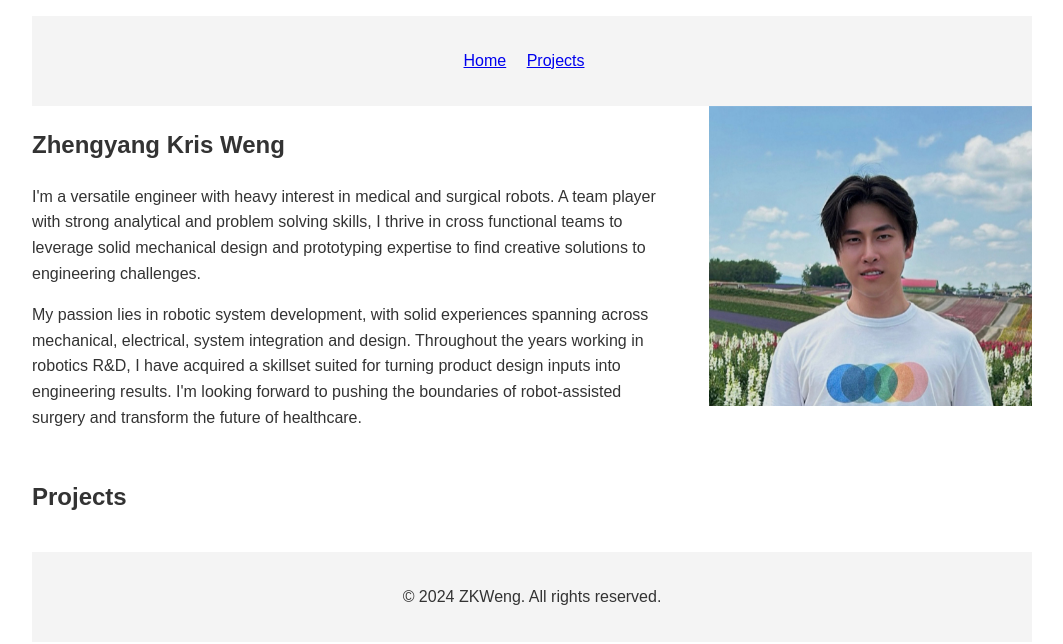
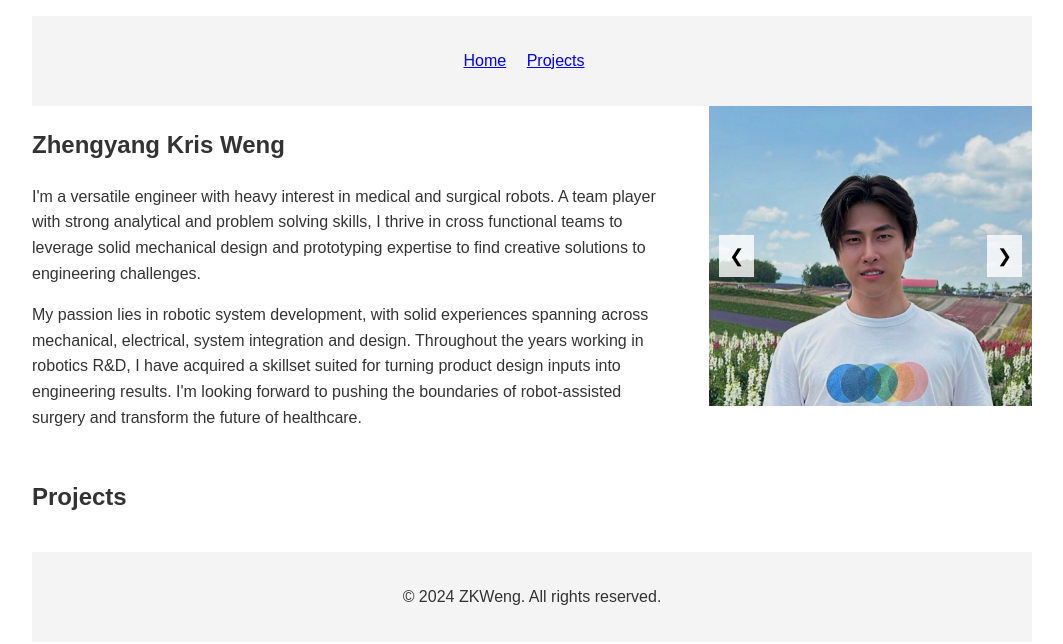
Before and after one commit to wengmister/wengmister.github.io, a Jekyll site: the page built from index.html, in a window 1280 px wide. Shown: the top 644 px of the page, without its empty margins (108-1171 px from the left). Built offline with Jekyll 4.4.1, drawn with Linux system fonts in a browser that asks for light colours.

Commit message:
image scrolling script added

```diff
--- a/_sass/main.scss
+++ b/_sass/main.scss
@@ -55,18 +55,30 @@
     transition: opacity 1s ease-in-out;
 }
 
-.carousel-image:first-child {
-    opacity: 1;
+.carousel-image.active {
+    opacity: 1; /* Show the active image */
 }
 
-@keyframes carousel {
-    0%, 25% { opacity: 1; }
-    33%, 100% { opacity: 0; }
+.carousel-button {
+    position: absolute;
+    top: 50%;
+    transform: translateY(-50%);
+    background-color: rgba(255, 255, 255, 0.8);
+    border: none;
+    cursor: pointer;
+    padding: 10px;
+    font-size: 18px;
+    z-index: 100; /* Ensure buttons are on top of images */
 }
 
-.carousel-container img {
-    animation: carousel 12s infinite;
+.carousel-button.prev {
+    left: 10px; /* Position left button */
 }
+
+.carousel-button.next {
+    right: 10px; /* Position right button */
+}
+
 
 .carousel-container img:nth-child(1) { animation-delay: 4s; }
 .carousel-container img:nth-child(2) { animation-delay: 8s; }
--- a/index.html
+++ b/index.html
@@ -9,14 +9,17 @@
         <p>My passion lies in robotic system development, with solid experiences spanning across mechanical, electrical, system integration and design. Throughout the years working in robotics R&D, I have acquired a skillset suited for turning product design inputs into engineering results. I'm looking forward to pushing the boundaries of robot-assisted surgery and transform the future of healthcare.</p>
     </div>
 
-    <div class="image-carousel">
+    <section class="image-carousel">
         <div class="carousel-container">
-            <img src="{{ 'assets/images/ZKW MSR.jpeg' | relative_url }}" alt="Zhengyang Kris Weng" class="carousel-image">
+            <img src="{{ 'assets/images/ZKW MSR.jpeg' | relative_url }}" alt="Zhengyang Kris Weng" class="carousel-image active">
             <img src="{{ 'assets/images/ZKW NEOCIS1.JPG' | relative_url }}" alt="While working at Neocis" class="carousel-image">
             <img src="{{ 'assets/images/ZKW JNJ.jpg' | relative_url }}" alt="While working at Auris Health/JnJ" class="carousel-image">
             <img src="{{ 'assets/images/ZKW HB.JPG' | relative_url }}" alt="While working at Harmonic Bionics" class="carousel-image">
+            <button class="carousel-button prev" onclick="changeImage(-1)">❮</button>
+            <button class="carousel-button next" onclick="changeImage(1)">❯</button>
         </div>
-    </div>
+    </section>
+
 </section>
 
 
```
Also changed, not shown: other parts of index.html (+29 -0 lines).
